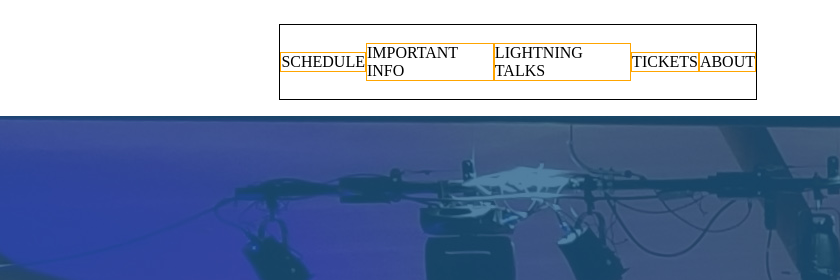
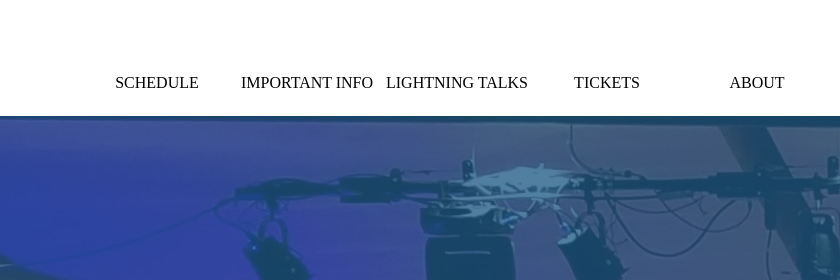
Before and after one commit to PKCRY/remix-lab, a plain HTML site: page index.html in a window 1280 px wide. Shown: the top 280 px of the page, 440-1280 px from the left. Drawn offline with Linux system fonts and the light colour scheme.

Commit message:
fixed the nav bar on the css

```diff
--- a/index.html
+++ b/index.html
@@ -9,11 +9,11 @@
         <nav class="nav-bar">
             <img class="nav-img" src="nav-logo.png">
             <ul class="nav-lst">
-                <li class="nav-part">SCHEDULE</li>
-                <li class="nav-part">IMPORTANT INFO</li>
-                <li class="nav-part">LIGHTNING TALKS</li>
-                <li class="nav-part">TICKETS</li>
-                <li class="nav-about">ABOUT</li>
+                <li class="nav-part"><a href="#"></a>SCHEDULE</li>
+                <li class="nav-part"><a href="#"></a>IMPORTANT INFO</li>
+                <li class="nav-part"><a href="#"></a>LIGHTNING TALKS</li>
+                <li class="nav-part"><a href="#"></a>TICKETS</li>
+                <li class="nav-about"><a href="#"></a>ABOUT</li>
             </ul>
         </nav>
         <div class="background-image">
--- a/styles.css
+++ b/styles.css
@@ -10,25 +10,30 @@ body {
 nav {
     display: flex;
     justify-content: space-between;
-    padding-right: 75px;
+    align-items: flex-end;
 }
 
 .nav-lst {
     list-style: none;
-    width: 40%;
+    height: 35px;
+    width: 60%;
     display: flex;
     justify-content: space-between;
-    align-items: center;
+    justify-content: flex-end;
     margin: 0, auto;
 }
 .nav-lst {
-    border: 1px solid black;
     margin: 0, auto;
     padding: 0;
 }
 
 .nav-part, .nav-about {
-    border: 1px solid orange;
+    display: flex;
+    align-items: center;
+    justify-content: center;
+    height: 35px;
+    width: 150px;
+
 }
 
 .nav-part:hover, .nav-about:hover {
```
